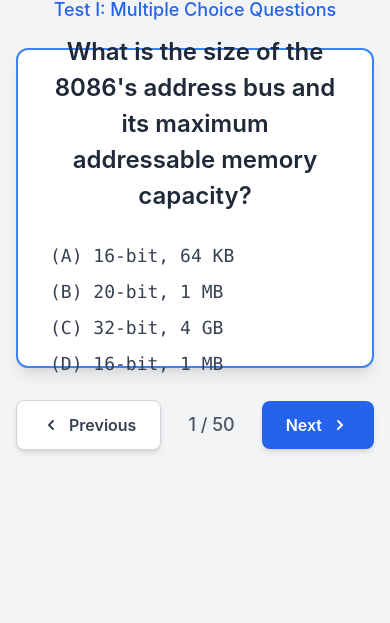
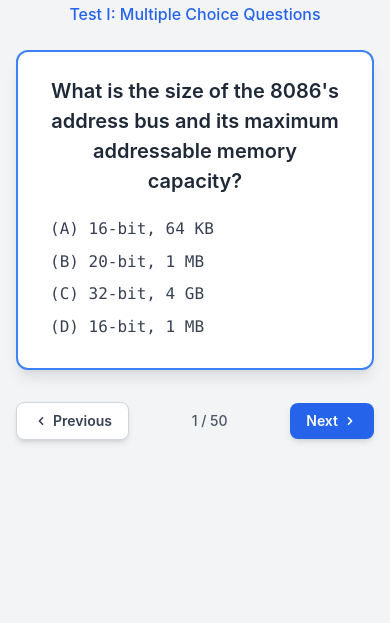
Before and after one commit to SeesonLau/comparcQuiz, a plain HTML site: page index.html in a window 390 px wide. Shown: the part 221-844 px from the top of the page. Drawn offline with nearby package versions, Linux system fonts and the light colour scheme.

Commit message:
mobile responsive

```diff
--- a/index.html
+++ b/index.html
@@ -1,4 +1,4 @@
-
+<!DOCTYPE html>
 <html lang="en">
 <head>
     <meta charset="UTF-8">
@@ -39,6 +39,8 @@
             text-align: center;
             border-radius: 0.75rem;
             box-shadow: 0 10px 15px -3px rgba(0, 0, 0, 0.1), 0 4px 6px -2px rgba(0, 0, 0, 0.05);
+            /* Ensure text wraps correctly */
+            word-wrap: break-word;
         }
         .card-front {
             background-color: white;
@@ -49,11 +51,12 @@
             border: 2px solid #3b82f6;
             transform: rotateY(180deg);
         }
+        /* Default sizes (Mobile First) */
         .question-text {
-            font-size: 1.5rem;
+            font-size: 1.25rem; /* text-xl */
             font-weight: 600;
             color: #1f2937;
-            margin-bottom: 1.5rem;
+            margin-bottom: 1rem;
         }
         .options-list {
             list-style: none;
@@ -63,8 +66,8 @@
             text-align: left;
         }
         .options-list li {
-            padding: 0.5rem 0;
-            font-size: 1.125rem;
+            padding: 0.4rem 0;
+            font-size: 1rem; /* text-base */
             color: #374151;
         }
         .answer-box {
@@ -72,19 +75,34 @@
             color: white;
             padding: 0.5rem 1rem;
             border-radius: 0.5rem;
-            font-size: 1.5rem;
+            font-size: 1.25rem; /* text-xl */
             font-weight: 700;
-            margin-bottom: 1rem;
+            margin-bottom: 0.75rem;
+        }
+        /* Desktop/Tablet adjustments */
+        @media (min-width: 768px) {
+            .question-text {
+                font-size: 1.5rem; /* md:text-2xl */
+                margin-bottom: 1.5rem;
+            }
+            .options-list li {
+                font-size: 1.125rem; /* md:text-lg */
+            }
+            .answer-box {
+                font-size: 1.5rem; /* md:text-2xl */
+                margin-bottom: 1rem;
+            }
         }
     </style>
 </head>
 <body class="bg-gray-100 flex items-center justify-center min-h-screen p-4">
 
     <div class="w-full max-w-3xl mx-auto">
-        <h1 class="text-3xl font-bold text-center text-gray-800 mb-2">Intel 8086 Quiz Card</h1>
-        <p id="test-type" class="text-lg text-center font-medium text-blue-600 mb-6"></p>
+        <!-- Title and Test Type -->
+        <h1 class="text-2xl md:text-3xl font-bold text-center text-gray-800 mb-2">Intel 8086 Quiz Card</h1>
+        <p id="test-type" class="text-base md:text-lg text-center font-medium text-blue-600 mb-6"></p>
 
-        <!-- Scene for 3D effect -->
+        <!-- Scene for 3D effect: Fixed height on mobile, larger on desktop -->
         <div class="scene w-full h-80 md:h-96">
             <!-- Card -->
             <div id="flashcard" class="card cursor-pointer">
@@ -98,9 +116,9 @@
                 <!-- Back of the card -->
                 <div class="card-face card-back">
                     <div id="card-back-content">
-                        <p class="text-xl font-bold text-gray-700 mb-2">Correct Answer:</p>
+                        <p class="text-lg md:text-xl font-bold text-gray-700 mb-2">Correct Answer:</p>
                         <div id="answer-display" class="answer-box"></div>
-                        <p class="text-lg text-gray-800" id="explanation-text"></p>
+                        <p class="text-base md:text-lg text-gray-800" id="explanation-text"></p>
                     </div>
                 </div>
             </div>
@@ -109,22 +127,22 @@
         <!-- Navigation -->
         <div class="flex items-center justify-between mt-8">
             <!-- Prev Button -->
-            <button id="prev-btn" class="flex items-center justify-center px-6 py-3 bg-white rounded-lg shadow-md text-gray-700 font-semibold border border-gray-300 hover:bg-gray-50 transition duration-150 ease-in-out">
-                <svg xmlns="http://www.w3.org/2000/svg" class="h-5 w-5 mr-2" viewBox="0 0 20 20" fill="currentColor">
+            <button id="prev-btn" class="flex items-center justify-center px-4 py-2 md:px-6 md:py-3 text-sm md:text-base bg-white rounded-lg shadow-md text-gray-700 font-semibold border border-gray-300 hover:bg-gray-50 transition duration-150 ease-in-out">
+                <svg xmlns="http://www.w3.org/2000/svg" class="h-4 w-4 md:h-5 md:w-5 mr-1 md:mr-2" viewBox="0 0 20 20" fill="currentColor">
                     <path fill-rule="evenodd" d="M12.707 5.293a1 1 0 010 1.414L9.414 10l3.293 3.293a1 1 0 01-1.414 1.414l-4-4a1 1 0 010-1.414l4-4a1 1 0 011.414 0z" clip-rule="evenodd" />
                 </svg>
                 Previous
             </button>
 
             <!-- Card Counter -->
-            <div id="card-counter" class="text-lg font-medium text-gray-600">
+            <div id="card-counter" class="text-sm md:text-lg font-medium text-gray-600">
                 1 / 50
             </div>
 
             <!-- Next Button -->
-            <button id="next-btn" class="flex items-center justify-center px-6 py-3 bg-blue-600 rounded-lg shadow-md text-white font-semibold hover:bg-blue-700 transition duration-150 ease-in-out">
+            <button id="next-btn" class="flex items-center justify-center px-4 py-2 md:px-6 md:py-3 text-sm md:text-base bg-blue-600 rounded-lg shadow-md text-white font-semibold hover:bg-blue-700 transition duration-150 ease-in-out">
                 Next
-                <svg xmlns="http://www.w3.org/2000/svg" class="h-5 w-5 ml-2" viewBox="0 0 20 20" fill="currentColor">
+                <svg xmlns="http://www.w3.org/2000/svg" class="h-4 w-4 md:h-5 md:w-5 ml-1 md:ml-2" viewBox="0 0 20 20" fill="currentColor">
                     <path fill-rule="evenodd" d="M7.293 14.707a1 1 0 010-1.414L10.586 10 7.293 6.707a1 1 0 011.414-1.414l4 4a1 1 0 010 1.414l-4 4a1 1 0 01-1.414 0z" clip-rule="evenodd" />
                 </svg>
             </button>
@@ -613,6 +631,7 @@
                 let html = '';
                 for (const key in options) {
                     if (options.hasOwnProperty(key)) {
+                        // Use responsive text size: text-sm on mobile, md:text-base on larger screens
                         html += `<li class="text-sm md:text-base font-mono">(${key.toUpperCase()}) ${options[key]}</li>`;
                     }
                 }
```
